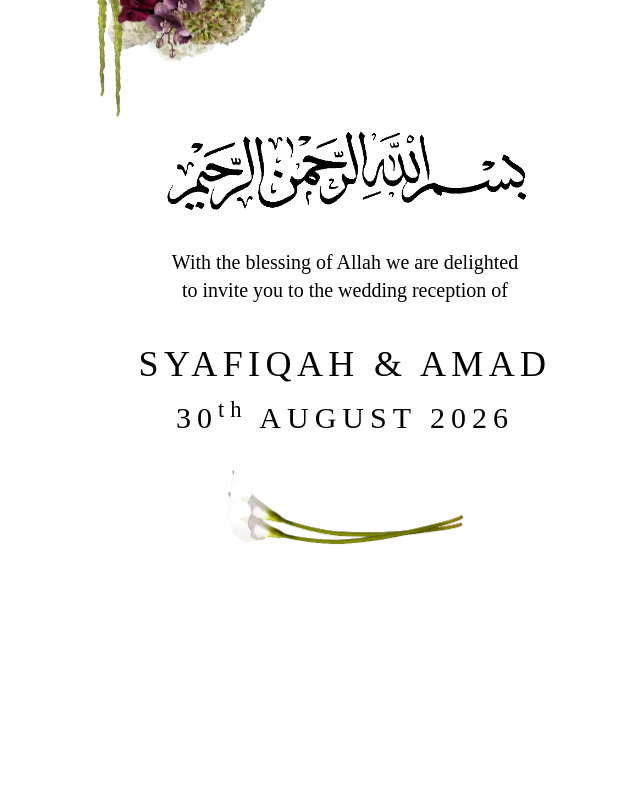
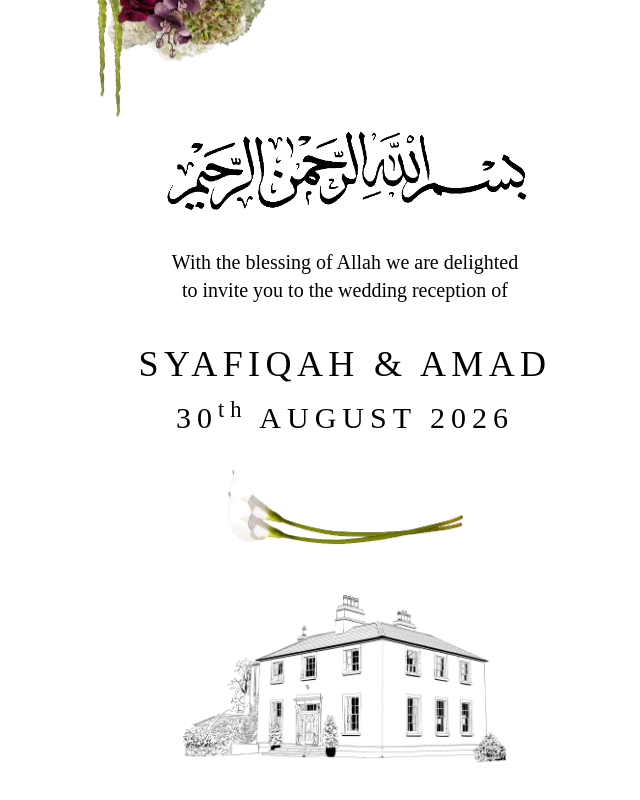
Before and after one commit to amadzai/syamad-wedding-invitation, a React (Vite) app: page /invitation in a window 1280 px wide. Shown: the part 818-1618 px from the top of the page, without its empty margins (295-935 px from the left). Before the commit the page ends 1411 px from the top, so only its background shows below. Built offline with nearby package versions, Linux system fonts and the light colour scheme; a web font is replaced by a local one.

Commit message:
feat: add house illustration

```diff
--- a/src/pages/Invitation.tsx
+++ b/src/pages/Invitation.tsx
@@ -11,6 +11,7 @@ import saveTheDate from '../assets/images/invitation/save-the-date.png';
 import envelopeOpen from '../assets/images/invitation/envelope-open.png';
 import bismillah from '../assets/images/invitation/bismillah.png';
 import whiteFlowers from '../assets/images/invitation/white-flowers.png';
+import house from '../assets/images/invitation/house.png';
 
 export function Invitation() {
   return (
@@ -115,6 +116,13 @@ export function Invitation() {
         aria-hidden
         className="mt-4 w-48 sm:mt-8 sm:w-60"
       />
+
+      <img
+        src={house}
+        alt=""
+        aria-hidden
+        className="mt-10 w-70 sm:mt-12 sm:w-82"
+      />
     </main>
   );
 }
```
Also changed, not shown: src/assets/images/invitation/house.png (added).
